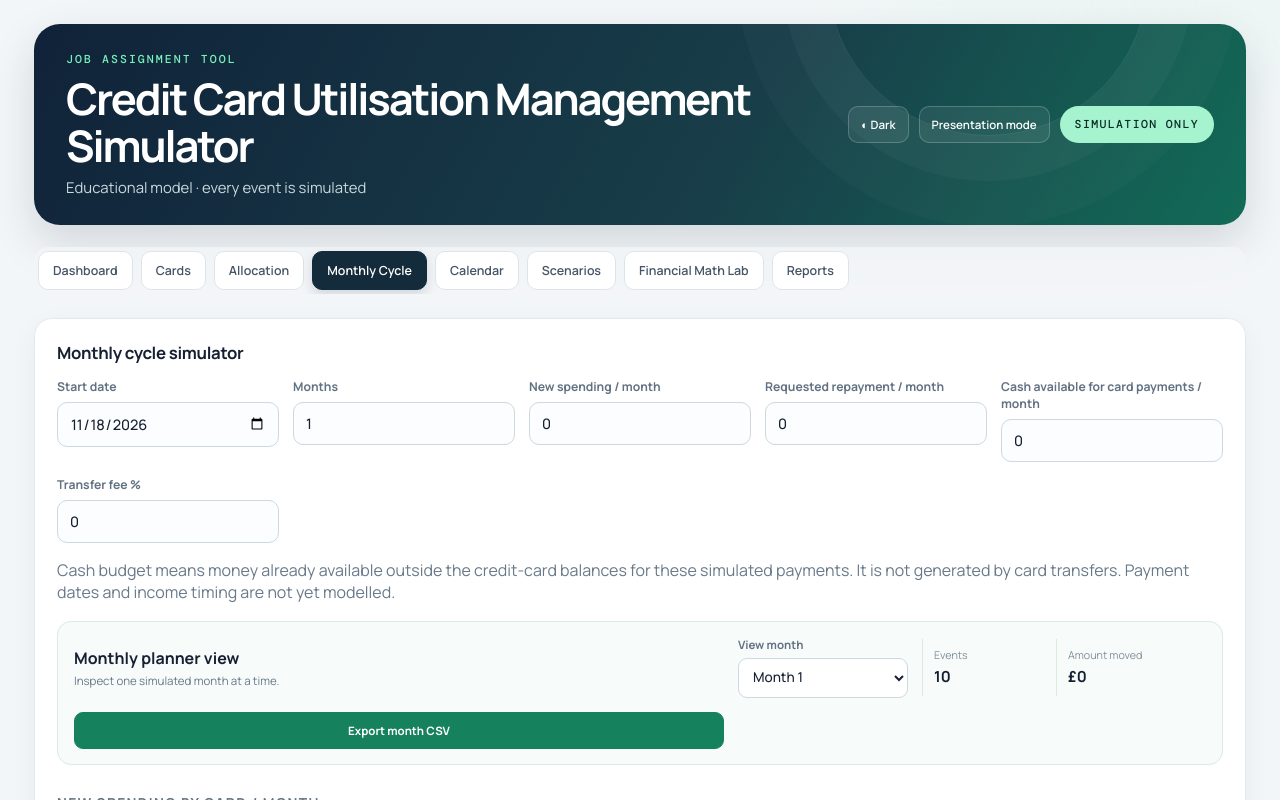
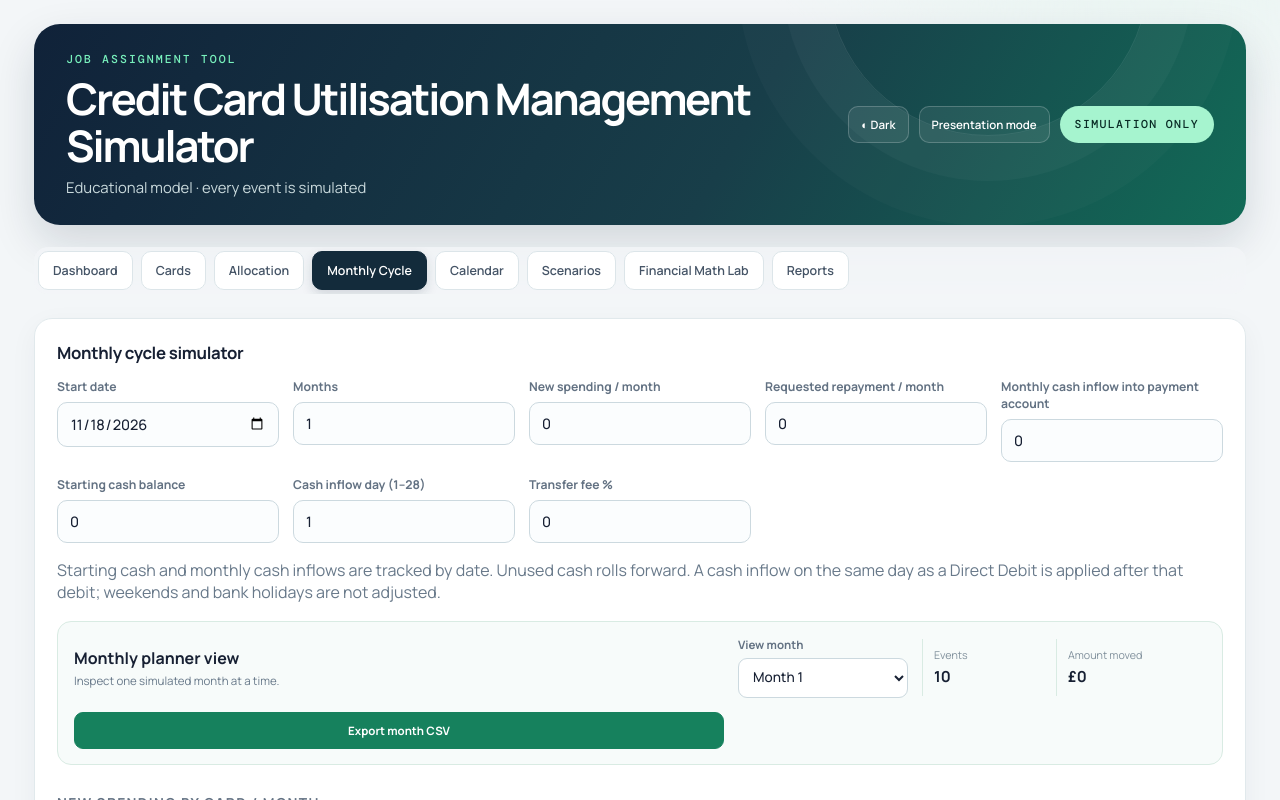
Before and after one commit to ZRSaimun/credit-card-utilisation-management-simulator, a React (Vite) app: page / in a window 1280 px wide. Both pictures are taken after a click on the button "Open monthly cycle". Shown: the top 800 px of the page. Built offline with nearby package versions, Linux system fonts and the light colour scheme.

Commit message:
Track monthly cash inflows against payment dates

```diff
--- a/src/main.tsx
+++ b/src/main.tsx
@@ -24,6 +24,8 @@ type ScenarioSettings = {
   spendByCard: Record<string, number>;
   payment: number;
   cashBudget?: number;
+  startingCash?: number;
+  paydayDay?: number;
   fee: number;
   months: number;
   start: string;
@@ -46,7 +48,7 @@ function isSavedScenario(value: any): value is SavedScenario {
     value.settings && typeof value.settings === "object" &&
     typeof value.settings.external === "boolean" && Number.isFinite(value.settings.spend) &&
     value.settings.spendByCard && typeof value.settings.spendByCard === "object" &&
-    Number.isFinite(value.settings.payment) && (value.settings.cashBudget === undefined || Number.isFinite(value.settings.cashBudget)) && Number.isFinite(value.settings.fee) &&
+    Number.isFinite(value.settings.payment) && (value.settings.cashBudget === undefined || Number.isFinite(value.settings.cashBudget)) && (value.settings.startingCash === undefined || Number.isFinite(value.settings.startingCash)) && (value.settings.paydayDay === undefined || Number.isFinite(value.settings.paydayDay)) && Number.isFinite(value.settings.fee) &&
     Number.isFinite(value.settings.months) && Number.isFinite(value.settings.selectedCycleMonth) &&
     typeof value.settings.start === "string";
 }
@@ -105,7 +107,8 @@ function App() {
   const [spendByCard, setSpendByCard] = useState<Record<string, number>>({});
   const [payment, setPayment] = useState(0);
   const [cashBudget, setCashBudget] = useState(0);
-  const effectivePayment = Math.min(payment, cashBudget);
+  const [startingCash, setStartingCash] = useState(0);
+  const [paydayDay, setPaydayDay] = useState(1);
   const [fee, setFee] = useState(0);
   const [months, setMonths] = useState(1);
   const [selectedCycleMonth, setSelectedCycleMonth] = useState(1);
@@ -123,23 +126,24 @@ function App() {
   const cardDateEvents = useMemo(() => cards.flatMap(c => [{ day:c.statement, type:"Statement", card:c.name }, { day:c.dd, type:"Direct Debit", card:c.name }].filter(x=>x.day).map(x=>({ ...x, date:`Day ${x.day}` }))).sort((x,y)=>(x.day as number)-(y.day as number)), [cards]);
   const transferPreview = useMemo(() => { const source=cards.find(c=>c.name===transferSource), destination=cards.find(c=>c.name===transferDestination); const amount=Math.max(0,Math.min(transferAmount,source?.balance||0,(destination?.limit||0)-(destination?.balance||0))); const feeAmount=amount*transferFee/100; return {source,destination,amount,feeAmount,totalDebtChange:feeAmount}; }, [cards,transferSource,transferDestination,transferAmount,transferFee]);
   const cardSpendTotal = useMemo(() => Object.values(spendByCard).reduce((sum, value) => sum + (value || 0), 0), [spendByCard]);
-  const opts = { external: external ? s.diff : 0, spend: cardSpendTotal || spend, payment: effectivePayment, fee, months };
-  const status = useMemo(
-    () => feasibility(cards, opts),
-    [cards, external, spend, payment, cashBudget, fee, months],
-  );
   const events = useMemo(
-    () =>
-      simulateCycle(cards, {
+    () => simulateCycle(cards, {
       start,
       months,
       spend: cardSpendTotal || spend,
-        payment: effectivePayment,
+      payment,
       external: external ? s.diff : 0,
       fee,
+      startingCash,
+      monthlyCashInflow: cashBudget,
+      incomeDay: paydayDay,
     }),
-    [cards, start, months, spend, payment, cashBudget, external, fee],
+    [cards, start, months, spend, cardSpendTotal, payment, cashBudget, startingCash, paydayDay, external, fee, s.diff],
   );
+  const actualRepaymentTotal = useMemo(() => events.filter(event => event.type === "Direct Debit").reduce((sum, event) => sum + event.amount, 0), [events]);
+  const actualOneTimePayment = useMemo(() => events.filter(event => event.type === "One-time payment").reduce((sum, event) => sum + event.amount, 0), [events]);
+  const opts = { external: actualOneTimePayment, spend: cardSpendTotal || spend, payment: months > 0 ? actualRepaymentTotal / months : 0, fee, months };
+  const status = useMemo(() => feasibility(cards, opts), [cards, actualOneTimePayment, actualRepaymentTotal, cardSpendTotal, spend, fee, months]);
   const selectedMonthEvents = useMemo(() => {
     const base = new Date(start + "T00:00:00Z");
     base.setUTCDate(1);
@@ -191,7 +195,7 @@ function App() {
       name,
       savedAt: new Date().toISOString(),
       cards: cards.map(card => ({ ...card })),
-      settings: { external, spend, spendByCard: { ...spendByCard }, payment, cashBudget, fee, months, start, selectedCycleMonth },
+      settings: { external, spend, spendByCard: { ...spendByCard }, payment, cashBudget, startingCash, paydayDay, fee, months, start, selectedCycleMonth },
     };
     if (storeSavedScenarios([snapshot, ...savedScenarios])) {
       setScenarioMessage("Saved “" + name + "” in this browser.");
@@ -204,6 +208,8 @@ function App() {
     setSpendByCard({ ...snapshot.settings.spendByCard });
     setPayment(snapshot.settings.payment);
     setCashBudget(snapshot.settings.cashBudget ?? 0);
+    setStartingCash(snapshot.settings.startingCash ?? 0);
+    setPaydayDay(snapshot.settings.paydayDay ?? 1);
     setFee(snapshot.settings.fee);
     setMonths(snapshot.settings.months);
     setStart(snapshot.settings.start);
@@ -335,8 +341,10 @@ function App() {
       ["Mode", "Simulation only"],
       ["Transfer fee default", "0%"],
       ["Requested repayment / month", formatGBP(payment)],
-      ["Cash available / month", formatGBP(cashBudget)],
-      ["Effective simulated repayment / month", formatGBP(effectivePayment)],
+      ["Starting cash balance", formatGBP(startingCash)],
+      ["Monthly cash inflow", formatGBP(cashBudget)],
+      ["Cash arrival day", `Day ${paydayDay}`],
+      ["Cash-funded simulated repayments", formatGBP(actualRepaymentTotal)],
       ["External cycle payment", "£0"],
       ["One-time adjustment", external ? s.diff : 0],
       [
@@ -444,8 +452,8 @@ function App() {
               <div><span>Opening balances</span><b>{formatGBP(s.balance)}</b></div>
               <i>+</i><div><span>New spending</span><b>{formatGBP((cardSpendTotal || spend) * months)}</b></div>
               <i>+</i><div><span>Modeled fees</span><b>{formatGBP(status.fees)}</b></div>
-              <i>−</i><div><span>Simulated bank-funded repayments</span><b>{formatGBP(effectivePayment * months)}</b></div>
-              <i>−</i><div><span>One-time external adjustment</span><b>{formatGBP(external ? s.diff : 0)}</b></div>
+              <i>−</i><div><span>Simulated bank-funded repayments</span><b>{formatGBP(actualRepaymentTotal)}</b></div>
+              <i>−</i><div><span>One-time external adjustment</span><b>{formatGBP(actualOneTimePayment)}</b></div>
               <i>=</i><div className="equation-total"><span>Projected closing debt</span><b>{formatGBP(status.closing)}</b></div>
             </div>
             <p className="conservation-note"><b>How to read this:</b> the transfer amount above only redistributes balances. If the repayment budget or external adjustment is £0, transfers alone cannot close the {formatGBP(s.diff)} gap shown by the current card balances.</p>
@@ -468,10 +476,10 @@ function App() {
                   Transfer fee: <b>{fee}%</b>
                 </li>
                 <li>
-                  Recurring external payment: <b>£0</b>
+                  Monthly simulated cash inflow: <b>{formatGBP(cashBudget)}</b> on day {paydayDay}
                 </li>
                 <li>
-                  One-time payment to 50% overall: <b>{formatGBP(s.diff)}</b>{" "}
+                  One-time payment funded: <b>{formatGBP(actualOneTimePayment)}</b>{" "}
                   {external ? "included" : "not included"}
                 </li>
                 <li>Target: every card ≤ 50%</li>
@@ -692,13 +700,21 @@ function App() {
               />
             </label>
             <label>
-              Cash available for card payments / month
+              Monthly cash inflow into payment account
               <input
                 type="number"
                 min="0"
                 value={cashBudget}
                 onChange={(e) => setCashBudget(Math.max(0, +e.target.value))}
               />
+            </label>
+            <label>
+              Starting cash balance
+              <input type="number" min="0" value={startingCash} onChange={e => setStartingCash(Math.max(0, +e.target.value))} />
+            </label>
+            <label>
+              Cash inflow day (1–28)
+              <input type="number" min="1" max="28" value={paydayDay} onChange={e => setPaydayDay(Math.min(28, Math.max(1, +e.target.value)))} />
             </label>
             <label>
               Transfer fee %
@@ -710,8 +726,8 @@ function App() {
               />
             </label>
           </div>
-          {payment > cashBudget && <p className="result danger"><b>Funding shortfall:</b> requested repayments exceed the monthly cash budget by {formatGBP(payment - cashBudget)}. The simulation limits repayments to {formatGBP(effectivePayment)} per month.</p>}
-          <p className="muted cash-budget-note">Cash budget means money already available outside the credit-card balances for these simulated payments. It is not generated by card transfers. Payment dates and income timing are not yet modelled.</p>
+          {actualRepaymentTotal < payment * months && <p className="result danger"><b>Funding shortfall:</b> the plan requested {formatGBP(payment * months)} in Direct Debit repayments, but only {formatGBP(actualRepaymentTotal)} was funded on the simulated payment dates. Unfunded amounts remain debt.</p>}
+          <p className="muted cash-budget-note">Starting cash and monthly cash inflows are tracked by date. Unused cash rolls forward. A cash inflow on the same day as a Direct Debit is applied after that debit; weekends and bank holidays are not adjusted.</p>
           <div className="monthly-planner-toolbar"><div><b>Monthly planner view</b><p className="muted">Inspect one simulated month at a time.</p></div><label>View month<select value={selectedCycleMonth} onChange={e=>setSelectedCycleMonth(Math.max(1,Math.min(months,+e.target.value)))}>{Array.from({length:Math.max(1,months)},(_,i)=><option key={i+1} value={i+1}>Month {i+1}</option>)}</select></label><div className="planner-stat"><span>Events</span><b>{selectedMonthEvents.length}</b></div><div className="planner-stat"><span>Amount moved</span><b>{formatGBP(selectedMonthEvents.reduce((sum,e)=>sum+e.amount,0))}</b></div><button className="planner-export" onClick={exportSelectedMonth}>Export month CSV</button></div>
           <div className="card-spend-grid">
             <h3>New spending by card / month</h3>
```
Lines whose indentation alone changed are shown as unchanged.
